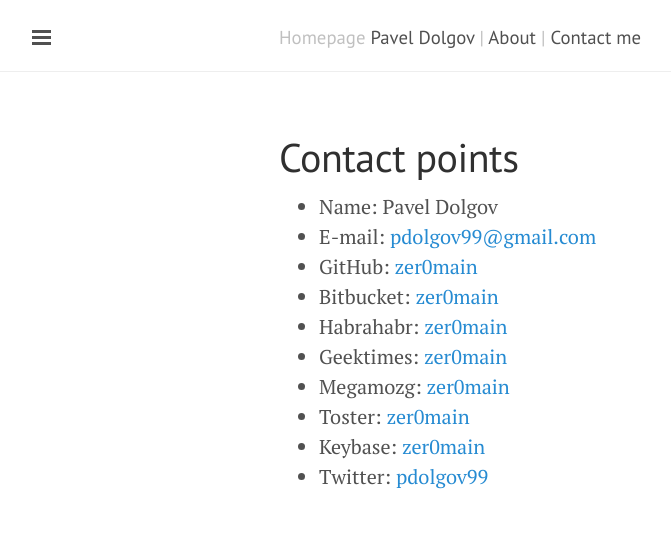
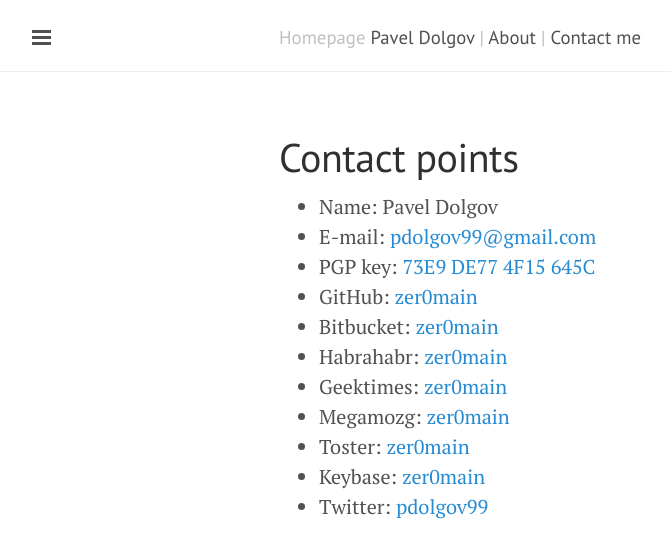
Before and after one commit to zer0main/zer0main.github.io, a Jekyll site: the page built from contact.md, in a window 1280 px wide. Shown: the top 558 px of the page, without its empty margins (1-672 px from the left). Built offline with Jekyll 4.4.1, drawn with Linux system fonts in a browser that asks for light colours; Markdown is read by kramdown in place of the engine named in the settings.

Commit message:
Add PGP key to contacts

```diff
--- a/contact.md
+++ b/contact.md
@@ -5,6 +5,7 @@
 
  * Name: Pavel Dolgov
  * E-mail: [pdolgov99@gmail.com][mail]
+ * PGP key: [73E9 DE77 4F15 645C](/key.asc)
  * GitHub: [zer0main][github]
  * Bitbucket: [zer0main][bitbucket]
  * Habrahabr: [zer0main][habr]
```
